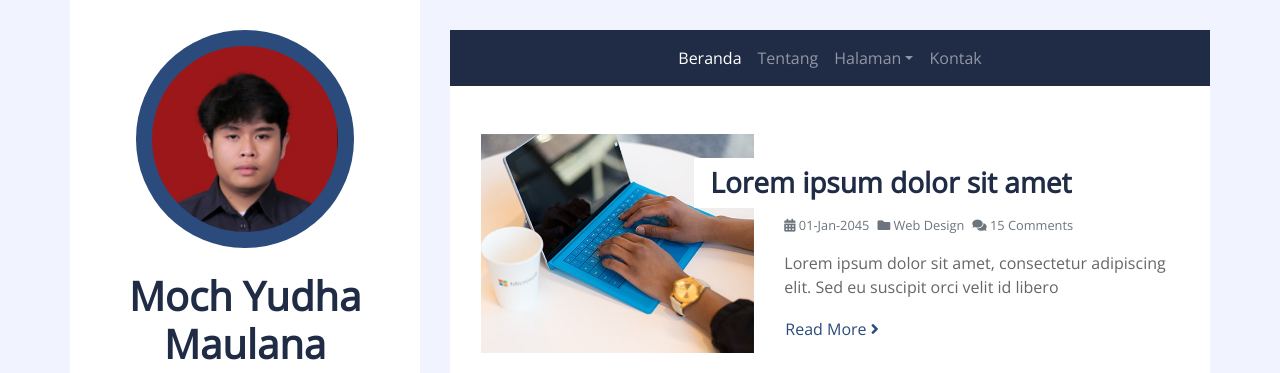
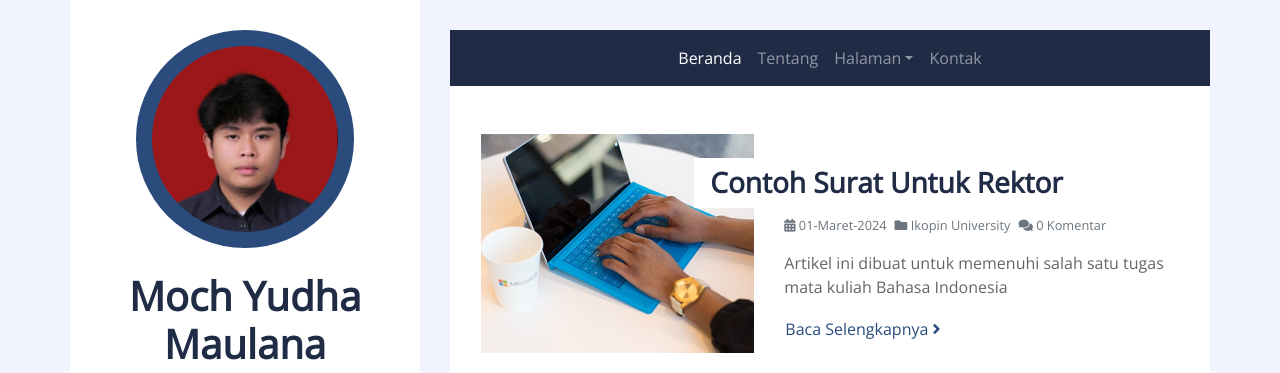
Before and after one commit to mchydhamlna/mchydhamlna.github.io, a plain HTML site: page index.html in a window 1280 px wide. Shown: the top 373 px of the page. Drawn offline with nearby package versions, Linux system fonts and the light colour scheme.

Commit message:
Add files via upload

```diff
--- a/index.html
+++ b/index.html
@@ -32,8 +32,8 @@
                     <div class="d-flex justify-content-center mb-5">
                         <a class="btn btn-outline-primary mr-2" href="#"><i class="fab fa-twitter"></i></a>
                         <a class="btn btn-outline-primary mr-2" href="#"><i class="fab fa-facebook-f"></i></a>
-                        <a class="btn btn-outline-primary mr-2" href="#"><i class="fab fa-linkedin-in"></i></a>
-                        <a class="btn btn-outline-primary mr-2" href="#"><i class="fab fa-instagram"></i></a>
+                        <a class="btn btn-outline-primary mr-2" href="https://linkedin.com/in/mchydhamlna"><i class="fab fa-linkedin-in"></i></a>
+                        <a class="btn btn-outline-primary mr-2" href="https://instagram.com/mchydhamlna"><i class="fab fa-instagram"></i></a>
                     </div>
                     <a href="" class="btn btn-lg btn-block btn-primary mt-auto">Hubungi Saya</a>
                 </div>
@@ -74,16 +74,16 @@
                             <img class="img-fluid mb-4 mb-md-0" src="img/blog-1.jpg" alt="Image">
                         </div>
                         <div class="col-md-7">
-                            <h3 class="mt-md-4 px-md-3 mb-2 py-2 bg-white font-weight-bold">Lorem ipsum dolor sit amet</h3>
+                            <h3 class="mt-md-4 px-md-3 mb-2 py-2 bg-white font-weight-bold">Contoh Surat Untuk Rektor</h3>
                             <div class="d-flex mb-3">
-                                <small class="mr-2 text-muted"><i class="fa fa-calendar-alt"></i> 01-Jan-2045</small>
-                                <small class="mr-2 text-muted"><i class="fa fa-folder"></i> Web Design</small>
-                                <small class="mr-2 text-muted"><i class="fa fa-comments"></i> 15 Comments</small>
+                                <small class="mr-2 text-muted"><i class="fa fa-calendar-alt"></i> 01-Maret-2024</small>
+                                <small class="mr-2 text-muted"><i class="fa fa-folder"></i> Ikopin University</small>
+                                <small class="mr-2 text-muted"><i class="fa fa-comments"></i> 0 Komentar</small>
                             </div>
                             <p>
-                                Lorem ipsum dolor sit amet, consectetur adipiscing elit. Sed eu suscipit orci velit id libero
+                                Artikel ini dibuat untuk memenuhi salah satu tugas mata kuliah Bahasa Indonesia
                             </p>
-                            <a class="btn btn-link p-0" href="">Read More <i class="fa fa-angle-right"></i></a>
+                            <a class="btn btn-link p-0" href="https://mchydhamlna.blogspot.com/2024/03/kepada-yth.html">Baca Selengkapnya <i class="fa fa-angle-right"></i></a>
                         </div>
                     </div>
                 <!-- Blog List End -->
```
Also changed, not shown: about.html (+6 -6 lines).
